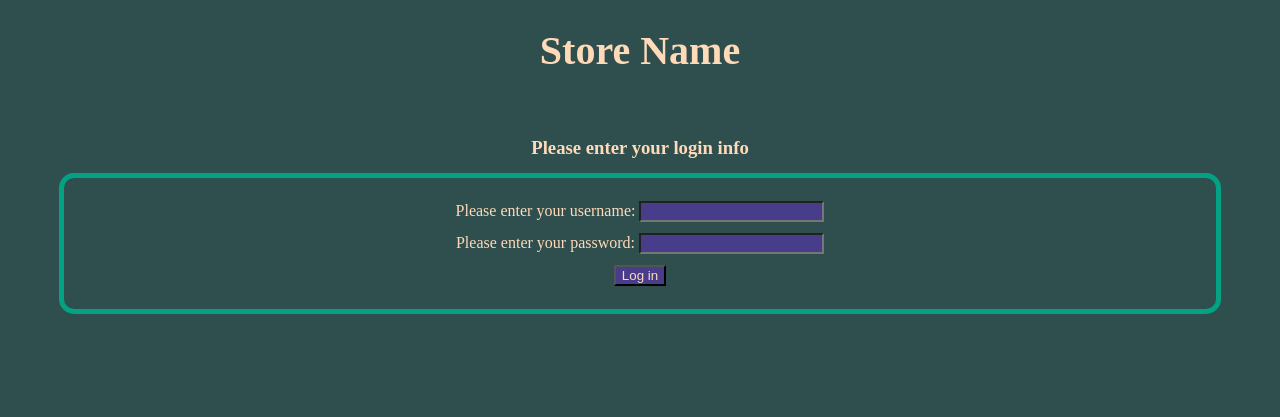
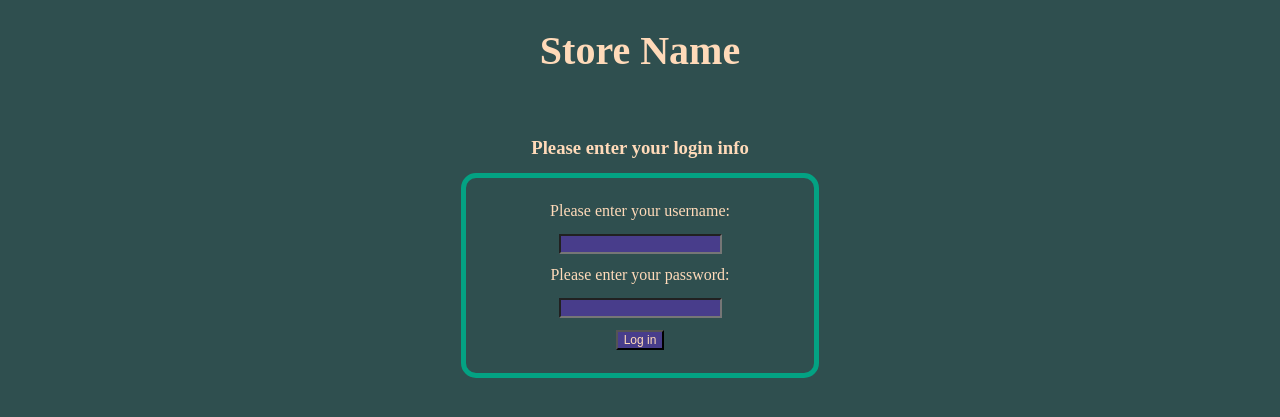
Before and after one commit to cool-mario/The-Store, a PHP site: page /login.php in a window 1280 px wide. Shown: the top 417 px of the page. Run offline with PHP 8.4, Linux system fonts and the light colour scheme.

Commit message:
update css in login

```diff
--- a/login.php
+++ b/login.php
@@ -13,6 +13,12 @@
             padding: 1.5% 4% 1.5% 4%;
             border-radius: 10px;
             line-height: 2;
+            margin-left: auto;
+            margin-right: auto;
+            width: 20vmax;
+        }
+        form > p, form > input {
+          font-size: 1.5vmin;
         }
     </style>
 </head>
```
